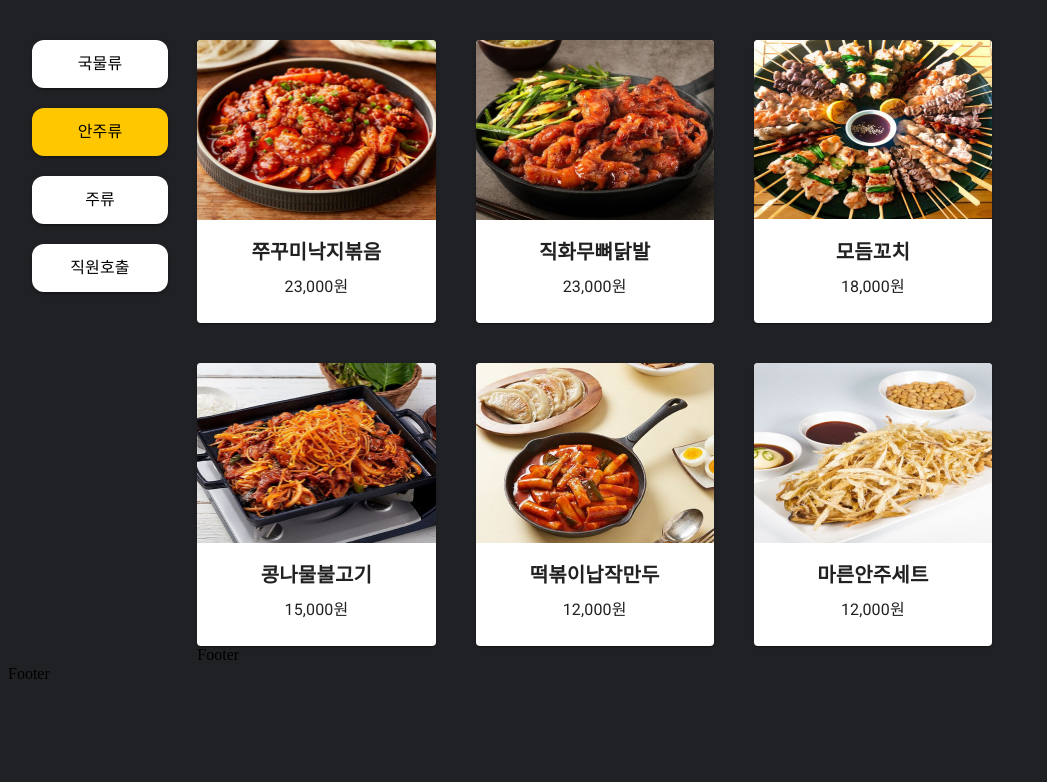
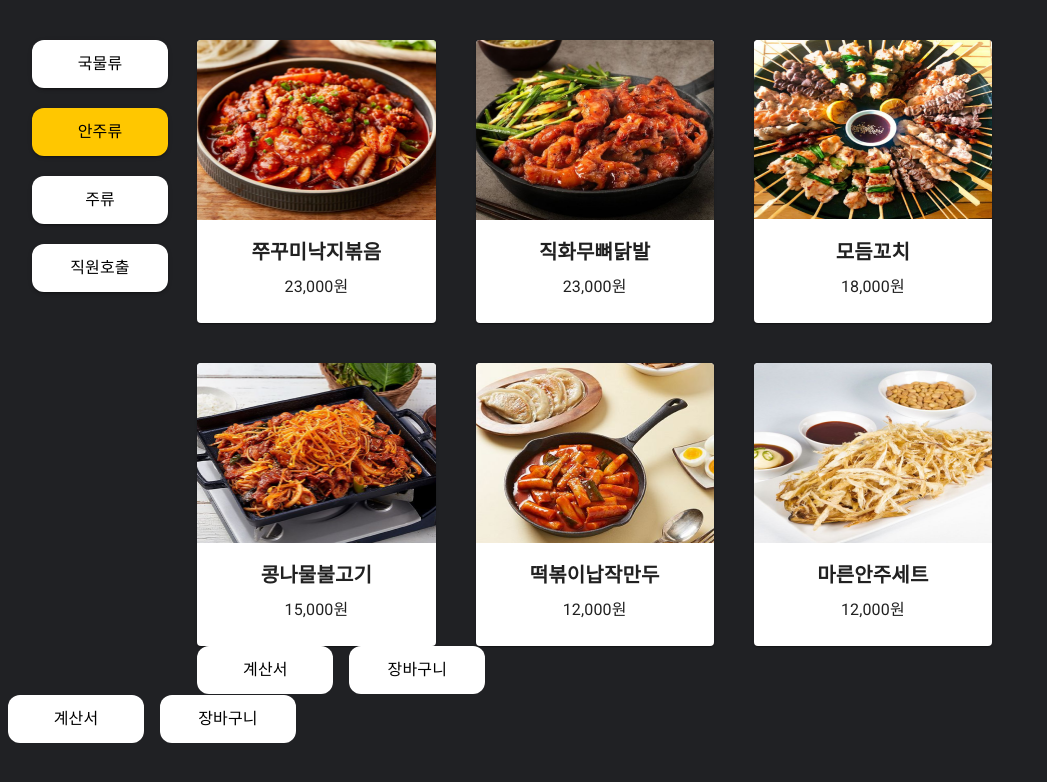
Before and after one commit to GDG-on-Campus-KNU/3rd-toyproject-frontend-2, a React (Create React App) app: page /order/snack in a window 1280 px wide. Shown: the top 782 px of the page, without its empty margins (0-1047 px from the left). Built offline with nearby package versions, Linux system fonts and the light colour scheme.

Commit message:
[Feat]: Footer 버튼 구현

```diff
--- /dev/null
+++ b/src/components/Button/FooterButton.js
@@ -0,0 +1,31 @@
+import { Button, Typography } from '@mui/material';
+import Stack from '@mui/material/Stack';
+
+const FooterButton = ({ footer, color, page }) => {
+    return (
+        <Stack spacing={2} direction="row">
+            <Button
+                href={page}
+                sx={{
+                    color: 'black',
+                    backgroundColor: color === 'selected' ? '#FFC700' : 'white',
+                    borderColor: 'black',
+                    width: '8.5rem',
+                    height: '3rem',
+                    borderRadius: 3,
+                    fontSize: '1rem',
+
+                    ':hover': {
+                        color: 'black',
+                        borderColor: 'black',
+                        backgroundColor: '#FFC700',
+                    },
+                }}
+            >
+                <Typography>{footer}</Typography>
+            </Button>
+        </Stack>
+    );
+};
+
+export default FooterButton;
--- a/src/components/Footer.js
+++ b/src/components/Footer.js
@@ -1,5 +1,17 @@
-const Footer = () => {
-    return <div>Footer</div>;
+import Stack from '@mui/material/Stack';
+import FooterButton from './Button/FooterButton';
+
+const Footer = (footer) => {
+    const getColor = (currentCategory) => {
+        return footer.footer === currentCategory ? 'selected' : 'default';
+    };
+
+    return (
+        <Stack spacing={2} direction="row">
+            <FooterButton page="bill" footer="계산서" color={getColor('bill')} />
+            <FooterButton page="cart" footer="장바구니" color={getColor('cart')} />
+        </Stack>
+    );
 };
 
 export default Footer;
```
